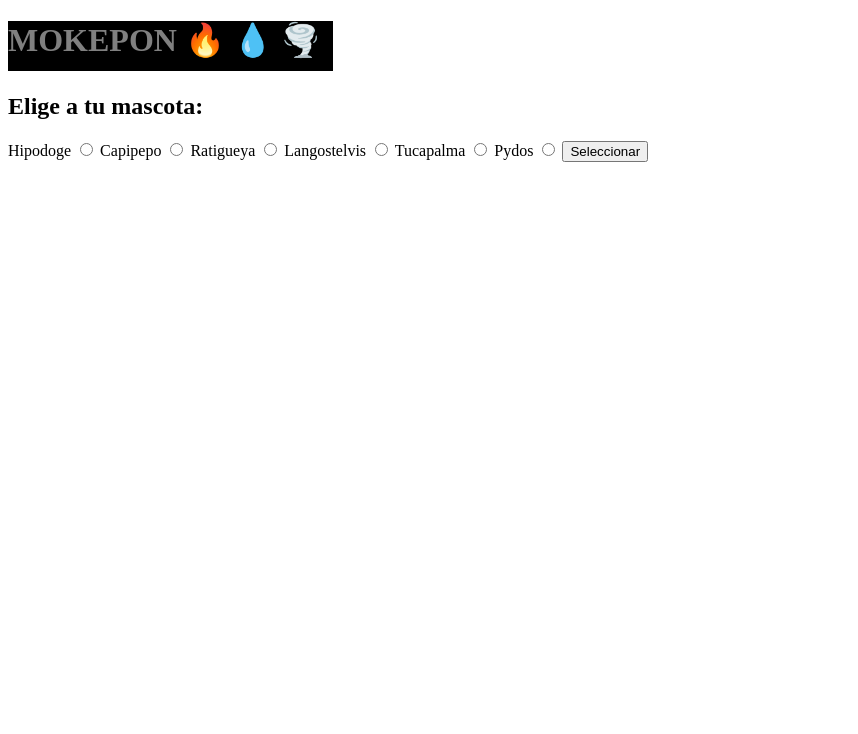
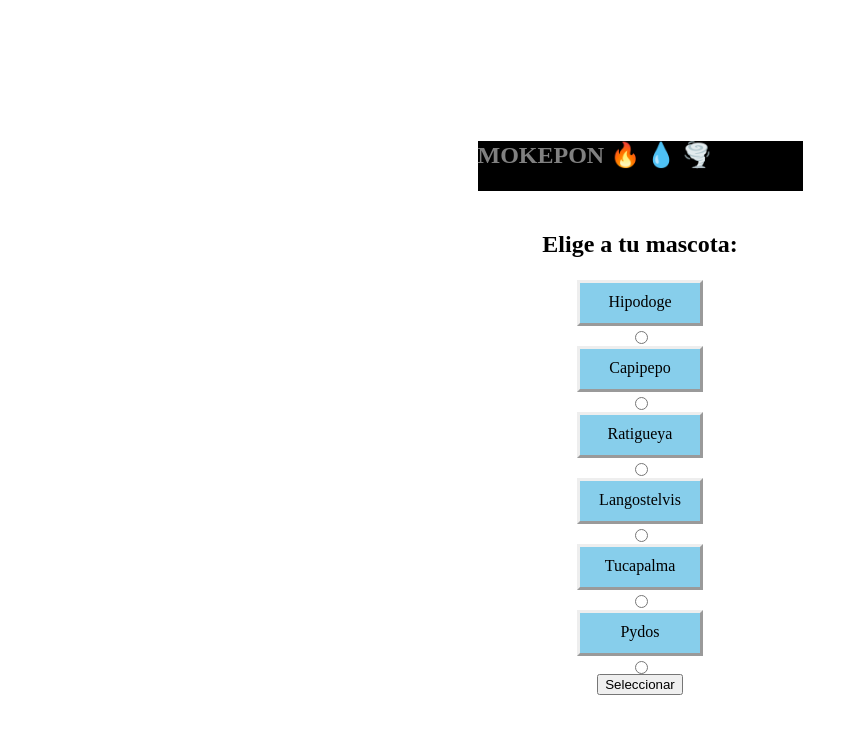
Before and after one commit to CarlosCortes2020/curso-programacion-basica, a plain HTML site: page mokepon/mokepon.html in a window 1280 px wide. Shown: the whole page, without its empty margins (0-858 px from the left). Drawn offline with Linux system fonts and the light colour scheme.

Commit message:
Alineacion de elementos y creacion de botones inciales de seleccion de mokepon

```diff
--- a/mokepon/mokepon.html
+++ b/mokepon/mokepon.html
@@ -9,28 +9,33 @@
     <link rel="stylesheet" href="./style.css">
 </head>
 <body>
-    <h1 class="titulo">MOKEPON 🔥 💧 🌪️</h1>
 
-    <section id="seleccionar-mascota">
+
+    <section id="seleccionar-mascota" style="height: 100vh;">
+        <h1 class="titulo">MOKEPON 🔥 💧 🌪️</h1>
+
         <h2>Elige a tu mascota: </h2>
 
-        <label for="hipodoge">Hipodoge</label>
+        <label class="tarjeta-mokepon" for="hipodoge">Hipodoge</label>
         <input type="radio" name="mascota" id="hipodoge" />
-        <label for="capipepo">Capipepo</label>
+        <label  class="tarjeta-mokepon" for="capipepo">Capipepo</label>
         <input type="radio" name="mascota" id="capipepo" />
-        <label for="ratigueya">Ratigueya</label>
+        <label  class="tarjeta-mokepon" for="ratigueya">Ratigueya</label>
         <input type="radio" name="mascota" id="ratigueya" />
-        <label for="langostelvis">Langostelvis</label>
+        <label  class="tarjeta-mokepon" for="langostelvis">Langostelvis</label>
         <input type="radio" name="mascota" id="langostelvis" />
-        <label for="tucapalma">Tucapalma</label>
+        <label  class="tarjeta-mokepon" for="tucapalma">Tucapalma</label>
         <input type="radio" name="mascota" id="tucapalma" />
-        <label for="pydos">Pydos</label>
+        <label  class="tarjeta-mokepon" for="pydos">Pydos</label>
         <input type="radio" name="mascota" id="pydos" />
         <button id="boton-mascota">Seleccionar</button>
     </section>
 
     <section id="seleccionar-ataque">
+        <h1 class="titulo">MOKEPON 🔥 💧 🌪️</h1>
+
         <h2>Elige a tu ataque: </h2>
+
         <p>Tu mascota <span id="mascota-jugador"></span>  tiene <span id="vidas-jugador">3</span> vidas</p>
         <p>La mascota <span id="mascota-enemigo"></span> del enemigo tiene <span id="vidas-enemigo">3</span> vidas</p>
         <P>
--- a/mokepon/style.css
+++ b/mokepon/style.css
@@ -4,3 +4,21 @@
     height: 50px;
     background-color: black;
 }
+
+#seleccionar-mascota {
+    display: flex;
+    flex-direction: column;
+    justify-content: center;
+    align-items: center;
+}
+
+.tarjeta-mokepon {
+
+    width: 100px;
+    height: 20px;
+    text-align: center;
+    padding: 10px;
+    background: skyblue;
+    border: outset;
+    margin: 2px;
+}
```
